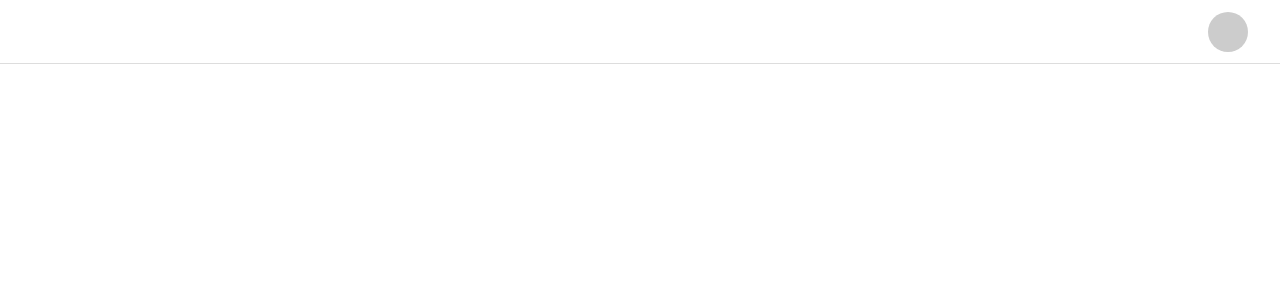
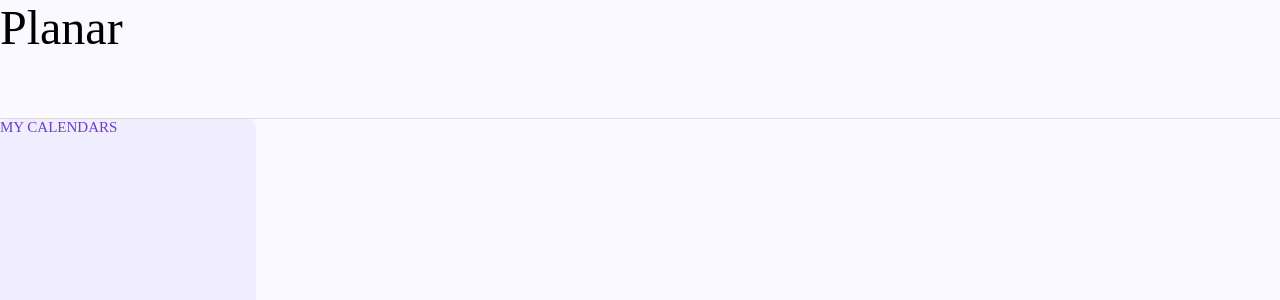
Before and after one commit to 26sp-CPSC-4190-Yale/project-project-group-2, a Next.js app: page / in a window 1280 px wide. Shown: the top 300 px of the page. Built offline with nearby package versions, Linux system fonts and the light colour scheme.

Commit message:
added logo, sidebar, to calendar layout

```diff
--- a/src/components/auth/OAuthButton.module.css
+++ b/src/components/auth/OAuthButton.module.css
@@ -4,6 +4,9 @@
     border-radius: 0.5rem;
     border: 1px solid #6c3ecc;
     background: #fff;
+    display: flex;
+    justify-content: center;
+    align-items: center;
 }
 .text{
     color: #000;
--- a/src/components/calendar/layout/CalendarLayout.module.css
+++ b/src/components/calendar/layout/CalendarLayout.module.css
@@ -0,0 +1,10 @@
+.container{
+    width: 90rem;
+    height: 64rem;
+    background: #FAF9FF;
+}
+
+.logoWrapper{
+    left: 3rem;
+    top: 1rem;
+}
--- a/src/components/calendar/layout/CalendarLayout.tsx
+++ b/src/components/calendar/layout/CalendarLayout.tsx
@@ -7,6 +7,7 @@
 import { Sidebar } from "./Sidebar";
 import { CalendarViewLayout } from "../views/CalendarViewLayout";
 import { Header } from "./Header";
+import { Logo } from "@/components/Logo";
 
 interface CalendarLayoutProps {
 
@@ -17,6 +18,9 @@
 }: CalendarLayoutProps) {
     return (
         <div className={styles.container}>
+            <div className={styles.logoWrapper}>
+                <Logo/>
+            </div>
             <Header/>
             <div className={styles.main}>
                 <Sidebar/>
--- a/src/components/calendar/layout/Sidebar.module.css
+++ b/src/components/calendar/layout/Sidebar.module.css
@@ -0,0 +1,14 @@
+.container{
+    width: 16rem;
+    height: 45rem;
+    border-radius: 0.53313rem;
+    background: #F0EEFE;
+}
+.textHeader{
+  color: #6C3ECC;
+  font-family: "DM Sans";
+  font-size: 0.9375rem;
+  font-style: normal;
+  font-weight: 400;
+  line-height: normal;
+}
--- a/src/components/calendar/layout/Sidebar.tsx
+++ b/src/components/calendar/layout/Sidebar.tsx
@@ -17,8 +17,14 @@
 
 }: SidebarProps) {
     return (
-        <div>
-
+        <div className={styles.container}>
+            <div className={styles.textHeader}>
+                MY CALENDARS
+            </div>
+            <CalendarListItem />
+            <DropDownSecondary />
+            <CreateListItemButton/>
+            <TaskListItem />
         </div>
     );
 }
```
